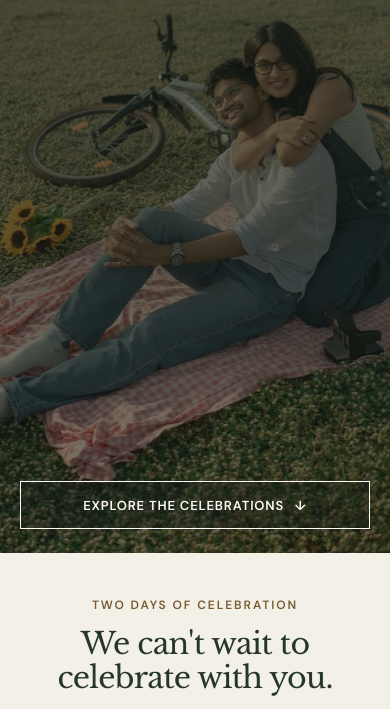
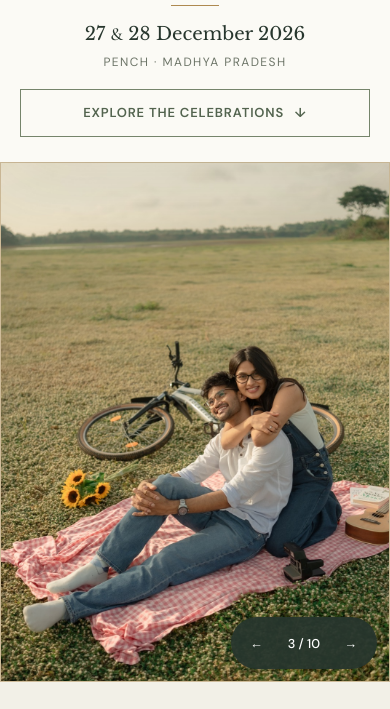
Before and after one commit to Muskan1842/Wedding-invitation, a plain HTML site: page index.html in a window 390 px wide. Shown: the part 291-1000 px from the top of the page. Drawn offline with nearby package versions, Linux system fonts and the light colour scheme; a web font is replaced by a local one.

Commit message:
Add files via upload

```diff
--- a/index.html
+++ b/index.html
@@ -566,6 +566,8 @@
       }
 
       @media (min-width: 641px) {
+        .hero-wrap { padding: clamp(1rem, 3vw, 2.6rem); }
+        .hero-card { padding: 3.3rem 2.5rem; }
         .hero-intro { font-size: 1.12rem; }
         .text-link { width: auto; padding-inline: 1.1rem; }
         .day-heading { gap: .4rem 1rem; }
@@ -577,6 +579,7 @@
       }
 
       @media (min-width: 901px) {
+        .hero-wrap { padding: 0; }
         .hero {
           width: 100%;
           min-height: 100vh;
@@ -615,80 +618,6 @@
           padding: clamp(1.35rem, 2.4vw, 2.25rem);
         }
         .event-copy h4 { font-size: clamp(1.65rem, 2.4vw, 2.25rem); }
-      }
-
-      @media (max-width: 900px), (max-width: 1366px) and (pointer: coarse) {
-        .hero-wrap {
-          --hero-gold: #f6d89d;
-          background: var(--ink);
-          color: var(--paper-light);
-        }
-
-        .hero {
-          min-height: 100vh;
-          min-height: 100svh;
-          grid-template-columns: minmax(0, 1fr);
-        }
-
-        .hero-card,
-        .hero-art { grid-area: 1 / 1; }
-
-        .hero-card {
-          display: grid;
-          align-self: stretch;
-          align-items: stretch;
-          justify-self: center;
-          width: min(100%, 38rem);
-          padding: clamp(2rem, 5svh, 3.5rem) 1.25rem 1.5rem;
-          background: transparent;
-          box-shadow: none;
-          pointer-events: none;
-        }
-
-        .hero-copy {
-          display: flex;
-          flex-direction: column;
-        }
-
-        .hero-card :is(.ganesha, .eyebrow, .hero-intro, .hero-date, .hero-place) { color: inherit; }
-
-        .hero-card .text-link {
-          align-self: center;
-          margin-top: auto;
-          background-color: rgba(20, 28, 23, .36);
-          border-color: currentColor;
-          color: inherit;
-          pointer-events: auto;
-        }
-
-        .hero-card .text-link:active { background-color: var(--ink); }
-        .hero-card .text-link:focus-visible { outline-color: currentColor; }
-
-        .hero-art {
-          aspect-ratio: auto;
-          border: 0;
-          background: transparent;
-        }
-
-        .hero-art::after {
-          position: absolute;
-          inset: 0;
-          content: "";
-          background: linear-gradient(180deg, rgba(20, 28, 23, .63), rgba(20, 28, 23, .67) 65%, rgba(20, 28, 23, .52));
-          pointer-events: none;
-        }
-
-        .hero-controls { display: none; }
-
-        .hero-rule { background: var(--hero-gold); }
-        h1 .ampersand { color: var(--hero-gold); }
-      }
-
-      @media (max-width: 640px) {
-        .hero-card { padding-top: 25px; }
-        .hero-rule { margin-top: 5px; }
-        .hero-copy > .eyebrow,
-        .hero-copy > .hero-intro { display: none; }
       }
 
       @media (hover: hover) and (pointer: fine) {
```
